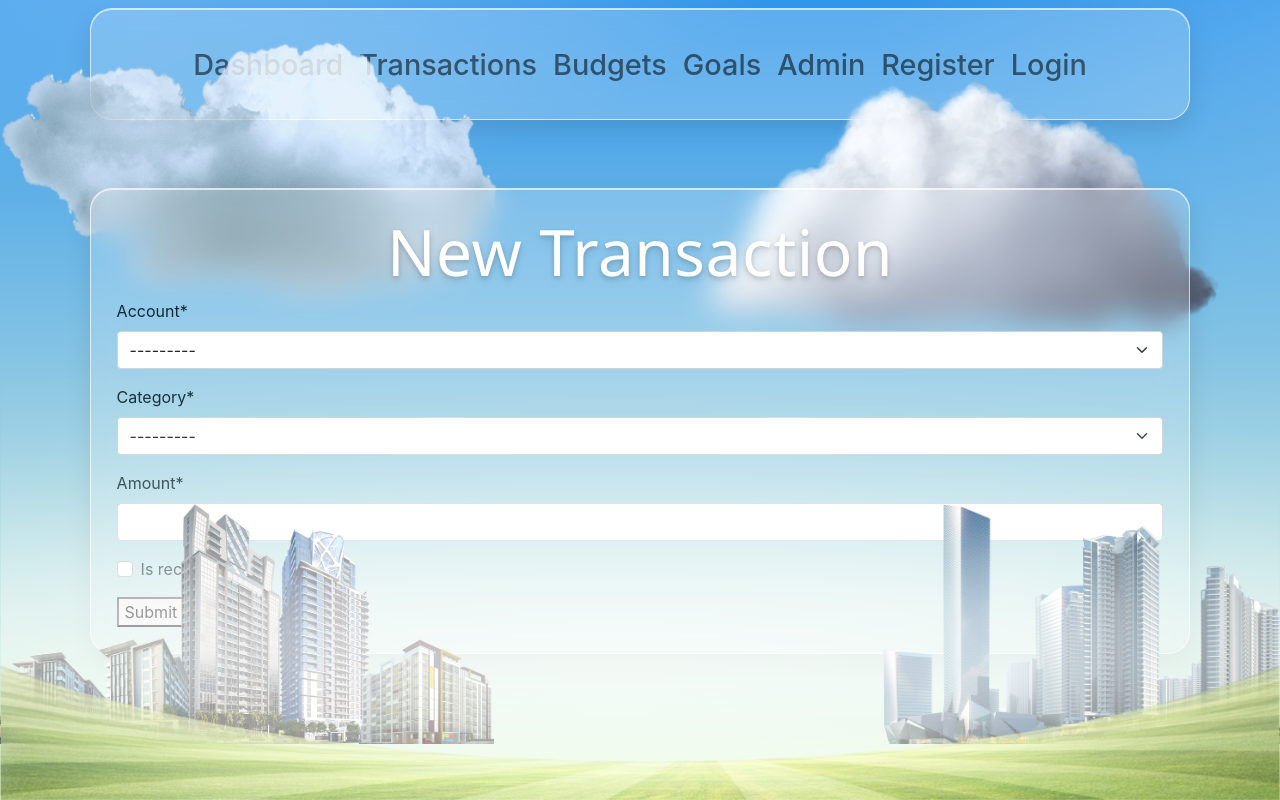
After one commit to PeterCones/Finance-Tracker, a Django app: page /transactions/add/ in a window 1280 px wide. The commit adds this page. Run offline with Django 4.2, Linux system fonts and the light colour scheme; data that the repository does not hold is empty; parts of the project's set-up code (start-up, migrations or seed data) failed here and were passed over; some libraries are stand-ins or nearby versions.

Commit message:
Add transaction form, template, and URL routing
- Created TransactionForm in forms.py for handling transaction data.
- Added new_transaction.html template for rendering the transaction form.
- Updated urls.py to include paths for adding a new transaction and viewing transactions.

```diff
--- a/FinanceTracker/settings.py
+++ b/FinanceTracker/settings.py
@@ -50,6 +50,8 @@ INSTALLED_APPS = [
     'allauth',
     'allauth.account',
     'allauth.socialaccount',
+    'crispy_forms',
+    'crispy_bootstrap5',
     'dashboard',
     'transactions',
     'budgets',
@@ -134,6 +136,10 @@ ACCOUNT_FORMS = {
     'reset_password': 'accounts.forms.CustomPasswordForm',
 }
 
+# Crispy Forms Configuration
+CRISPY_ALLOWED_TEMPLATE_PACKS = "bootstrap5"
+CRISPY_TEMPLATE_PACK = "bootstrap5"
+
 # Internationalization
 # https://docs.djangoproject.com/en/4.2/topics/i18n/
 
--- a/FinanceTracker/urls.py
+++ b/FinanceTracker/urls.py
@@ -19,6 +19,7 @@ from django.urls import path, include
 
 urlpatterns = [
     path('admin/', admin.site.urls),
-    path("accounts/", include("allauth.urls")),
+    path('transactions/', include('transactions.urls'), name ='transactions-urls'),
+    path('accounts/', include('allauth.urls')),
     path('', include('dashboard.urls'), name='dashboard-urls'),
 ]
--- a/dashboard/templates/index.html
+++ b/dashboard/templates/index.html
@@ -3,7 +3,7 @@
 {% block content %}
 <div class="audio-bar">
       <audio autoplay preload="metadata" class="glass">
-      <source src="{% static 'music/scizzie - aquatic ambience.mp3' %}" type="audio/mp3" />
+      <source src="{% static 'music/dashboard.mp3' %}" type="audio/mp3" />
       Your browser does not support the audio element.
       </audio>
 </div>
--- a/requirements.txt
+++ b/requirements.txt
@@ -2,11 +2,13 @@ asgiref==3.9.1
 certifi==2025.8.3
 cffi==2.0.0
 charset-normalizer==3.4.3
+crispy-bootstrap5==2025.6
 cryptography==46.0.1
 defusedxml==0.7.1
 dj-database-url==0.5.0
 Django==4.2.24
 django-allauth==0.57.2
+django-crispy-forms==2.4
 idna==3.10
 oauthlib==3.3.1
 psycopg2==2.9.10
--- a/static/css/style.css
+++ b/static/css/style.css
@@ -265,6 +265,8 @@ header .brand{display:flex; align-items:center; gap:.6rem; font-weight:800; lett
               linear-gradient(180deg, #38e5d2, #26b2a3);
   box-shadow: inset 0 1px 0 #fff8, 0 6px 12px rgba(0,0,0,.18);
 }
+
+
 /* Messages (Django) */
 .messages{display:grid; gap:.5rem; margin:1rem 0}
 .msg{padding:.75rem 1rem; border-radius:12px}
@@ -272,6 +274,8 @@ header .brand{display:flex; align-items:center; gap:.6rem; font-weight:800; lett
 .msg.info{background:#dff2ff}
 .msg.warning{background:#fff1cc}
 .msg.error{background:#ffe0e0}
+
+
 /* Layout */
 .shell{min-height:100%; display:grid; grid-template-rows:auto 1fr auto}
 main{padding-block:clamp(12px,1.5vw,24px)}
@@ -279,3 +283,23 @@ footer{font-size:.9rem; opacity:.8; padding-block:24px}
 @media (prefers-reduced-motion: reduce){
   *{animation:none!important; transition:none!important}
 }
+
+
+/* Transaction page */
+
+.transaction {
+  margin-top: 5vh;
+  min-height: 50vh;
+}
+
+/* Page Title (e.g., Transactions header) */
+.transactions-title {
+  font-size: 4rem;        /* Big, friendly text */
+  font-weight: 500;         /* Bold and chunky */
+  color: #ffffff;           /* White base */
+  text-shadow:
+    0px 2px 4px rgba(0, 0, 0, 0.15),   /* Soft dark glow */
+    0px 4px 8px rgba(0, 0, 0, 0.10);   /* Extra depth */
+  letter-spacing: 0.5px;    /* A little breathing room */
+  font-family: 'Nunito', 'Segoe UI', sans-serif; /* Rounded, modern */
+}
--- a/templates/account/signup.html
+++ b/templates/account/signup.html
@@ -30,7 +30,7 @@
 </div>
 <div class="audio-bar">
       <audio autoplay preload="metadata" class="glass">
-      <source src="{% static 'music/wii theme but its the worst thing you will ever hear.mp3' %}" type="audio/mp3" />
+      <source src="{% static 'music/signup.mp3' %}" type="audio/mp3" />
       Your browser does not support the audio element.
       </audio>
 </div>
--- a/templates/base.html
+++ b/templates/base.html
@@ -3,6 +3,7 @@
 {% url 'account_signup' as signup_url %}
 {% url 'account_logout' as logout_url %}
 {% url 'home' as home_url %}
+{% url 'transaction' as transaction_url %}
 
 
 <!DOCTYPE html>
@@ -60,7 +61,7 @@
               <a href="{% url 'home' %}" class="nav-link">Dashboard</a>
             </li>
             <li class="nav-item">
-              <a href="" class="nav-link">Transactions</a>
+              <a href="{% url 'transaction' %}" class="nav-link">Transactions</a>
             </li>
             <li class="nav-item">
               <a href="" class="nav-link">Budgets</a>
--- /dev/null
+++ b/transactions/forms.py
@@ -0,0 +1,7 @@
+from .models import Transaction
+from django import forms
+
+class TransactionForm(forms.ModelForm):
+    class Meta:
+        model = Transaction
+        fields = ('account','category','amount','is_recurring',)
--- /dev/null
+++ b/transactions/templates/new_transaction.html
@@ -0,0 +1,19 @@
+{% extends "base.html" %}
+{% load static %}
+{% load crispy_forms_tags %}
+{% block content %}
+<div class="transaction container glass">
+    <div class="row">
+        <div class="col d-flex justify-content-center">
+            <h3 class="transactions-title">New Transaction</h3>
+        </div>
+    </div>
+    <div class="row">
+        <form method="post">
+            {{ TransactionForm | crispy }}
+            {% csrf_token %}
+            <button type="submit">Submit</button>
+        </form>
+    </div>
+</div>
+{% endblock content %}
--- /dev/null
+++ b/transactions/urls.py
@@ -0,0 +1,7 @@
+from . import views
+from django.urls import path
+
+urlpatterns = [
+    path('add/',views.newTransaction, name='new_transaction'),
+    path('', views.transaction, name='transaction'),
+]
--- a/transactions/views.py
+++ b/transactions/views.py
@@ -1,17 +1,36 @@
 from django.shortcuts import render
 
-from django.views import generic
 from django.contrib import messages
 
-from django.http import HttpResponseRedirect
+from .forms import TransactionForm
 
-from .models import Account, Transaction, Category
+# Create your views here.
+
+def transaction(request):
+  return render(request, 'transactions.html')
 
 
 
-# Create your views here.
 
-class TransactionList(generic.ListView):
-    queryset = Transaction.objects
-    template_name = 'transactions/transactions.html'
-    paginate_by = 4
+
+def newTransaction(request):
+    # return render(request, 'new_transaction.html')
+
+    if request.method =='POST':
+        transaction_form = TransactionForm(data=request.POST)
+        if transaction_form.is_valid():
+            transaction = transaction_form.save(commit=False)
+            transaction.account = request.user
+            transaction.save()
+            messages.add_message(
+                request, messages.SUCCESS,
+                'Your transaction has been sucessfully added'
+            )
+
+    return render(
+        request,
+        "new_transaction.html",
+        {
+         "TransactionForm": TransactionForm,
+         },
+    )
```
Also changed, not shown: transactions/templates/transactions.html (+19 -1 lines), 5 other files.
